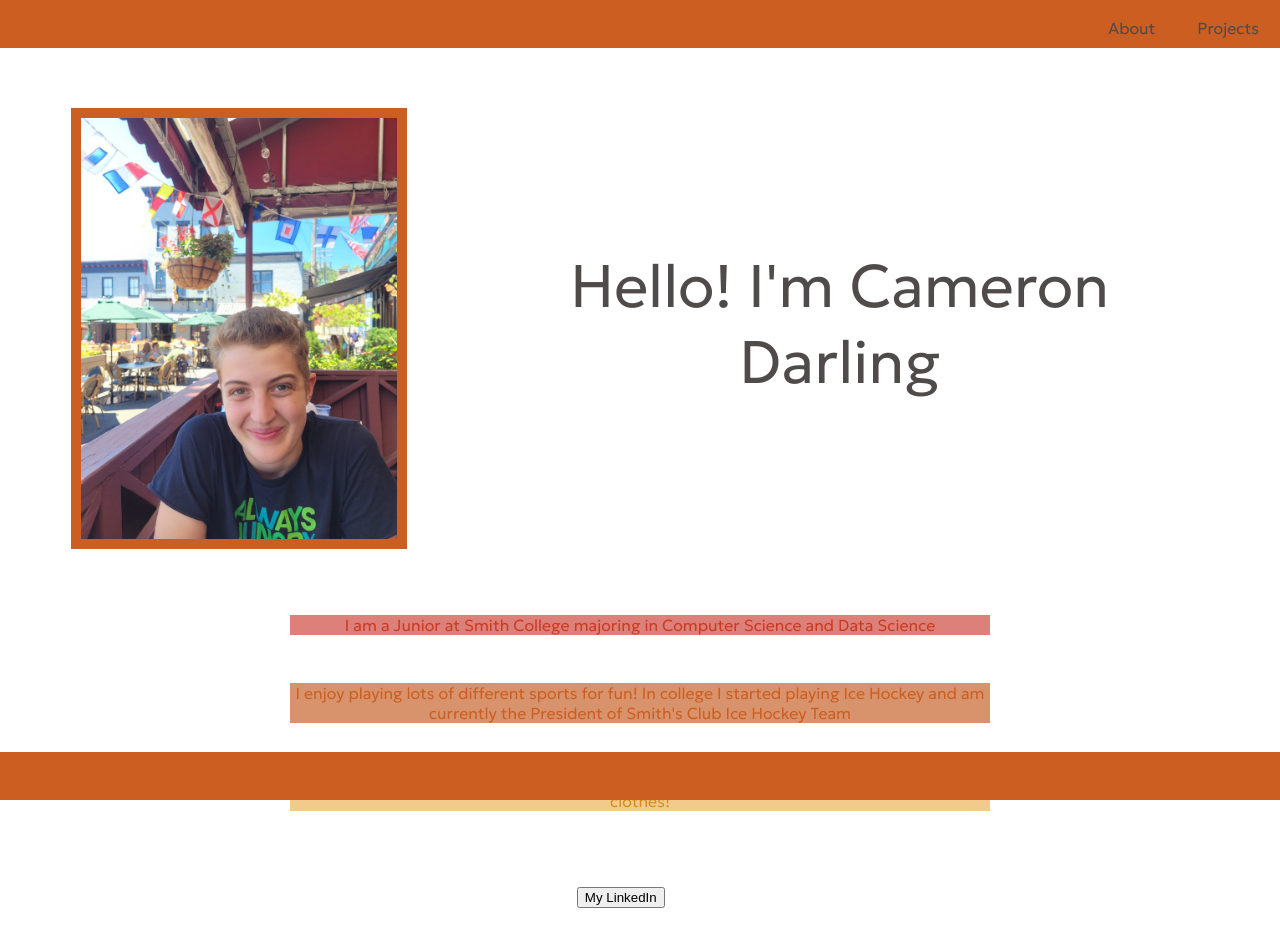
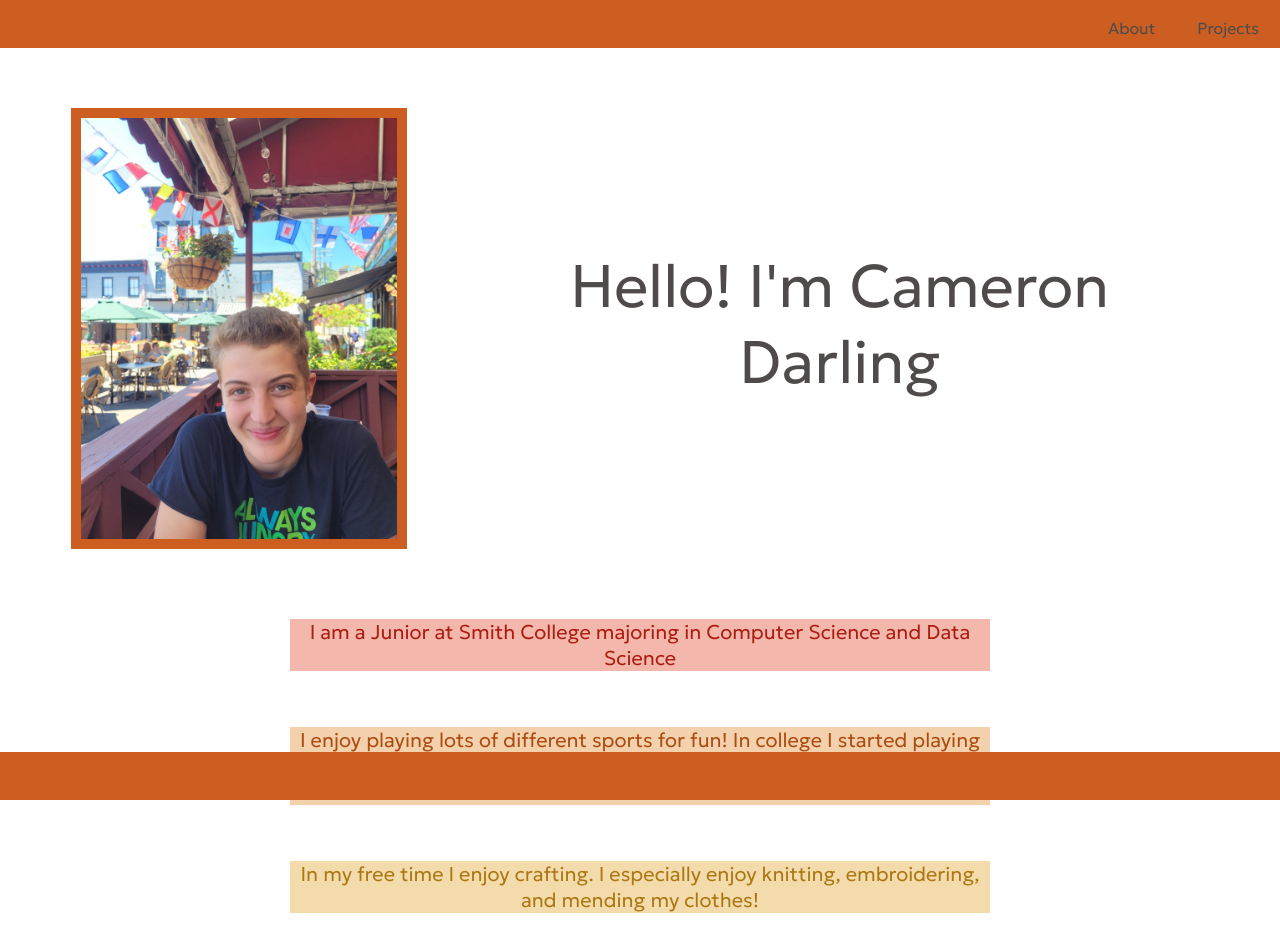
Before and after one commit to CDarling25/personalwebsite, a Next.js app: page / in a window 1280 px wide. Shown: the top 952 px of the page. Built offline with nearby package versions, Linux system fonts and the light colour scheme.

Commit message:
changes to Theme.js

```diff
--- a/components/Theme.js
+++ b/components/Theme.js
@@ -9,7 +9,7 @@ let styles = {
     },
 
     header: {
-        backgroundColor: '#CC5E21'
+        backgroundColor: '#CC5E21',
     },
 
     image: {
@@ -18,10 +18,17 @@ let styles = {
         marginLeft: '5%'
     },
 
+    screenshot: {
+        width: '40%',
+        border: '10px solid #CC5E21',
+        marginLeft: '5%'
+    },
+
     button: {
         margin: 10,
-        paddingLeft: '45%',
-        paddingBottom: '20%',
+        paddingLeft: '5%',
+        paddingRight: '5%',
+        paddingBottom: '5%',
         marginLeft: 'auto',
         marginRight: 'auto'
     },
@@ -30,13 +37,19 @@ let styles = {
         fontSize: '16px',
         textDecoration: 'none',
         color: '#F088C9',
-
     },
 
     container: {
         display: 'flex',
         flexDirection: 'row',
         width: 'auto',
+        paddingTop: 100,
+    },
+
+    buttoncontainer: {
+        display: 'flex',
+        flexDirection: 'row',
+        justifyContent: 'space-between',
         paddingTop: 100,
     },
 
@@ -60,26 +73,27 @@ let styles = {
         paddingRight: '10%',
         marginLeft: 'auto',
         marginRight: 'auto',
-        paddingBottom: 50,
+        paddingBottom: 20,
         textAlign: 'center',
         maxWidth: '700px',
         fontFamily: 'Geologica',
-        fontSize: '16px'
+        fontSize: '20px',
+        color: '#4F4B4A'
     },
 
     red: {
-        color: '#CC3A21',
-        backgroundColor: '#DC8079'
+        color: '#AC1D12',
+        backgroundColor: '#F3B7AC'
     },
 
     orange: {
-        color: '#CC5E21',
-        backgroundColor: '#D8936D'
+        color: '#AC4C12',
+        backgroundColor: '#F3D1AC'
     },
 
     yellow: {
-        color: '#D58C18',
-        backgroundColor: '#F2CB8C'
+        color: '#AC7812',
+        backgroundColor: '#F3DBAC'
     },
 
     flexContainer: {
```
